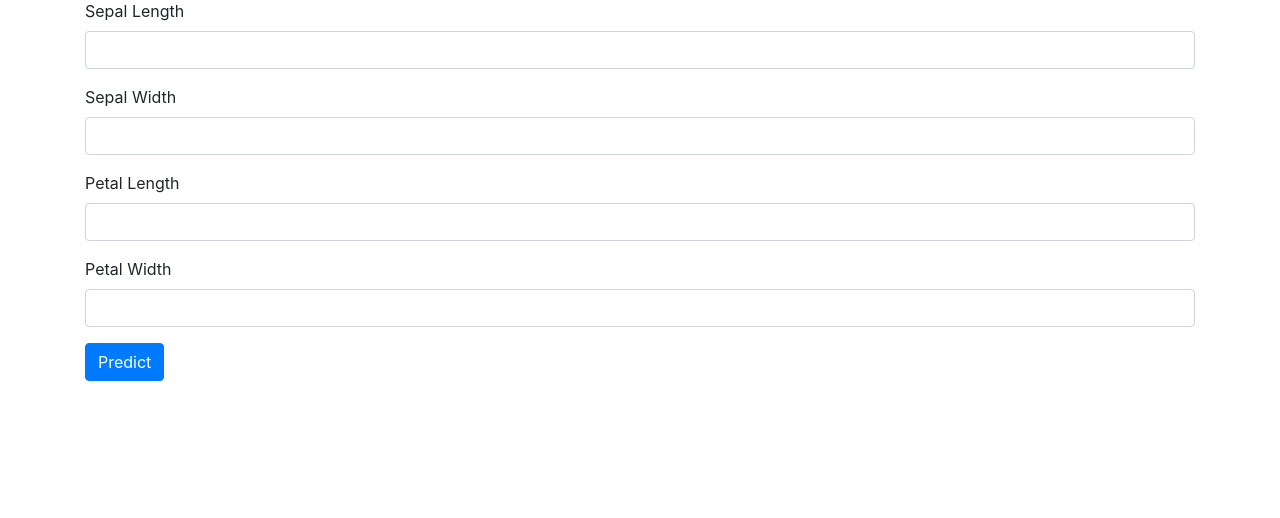
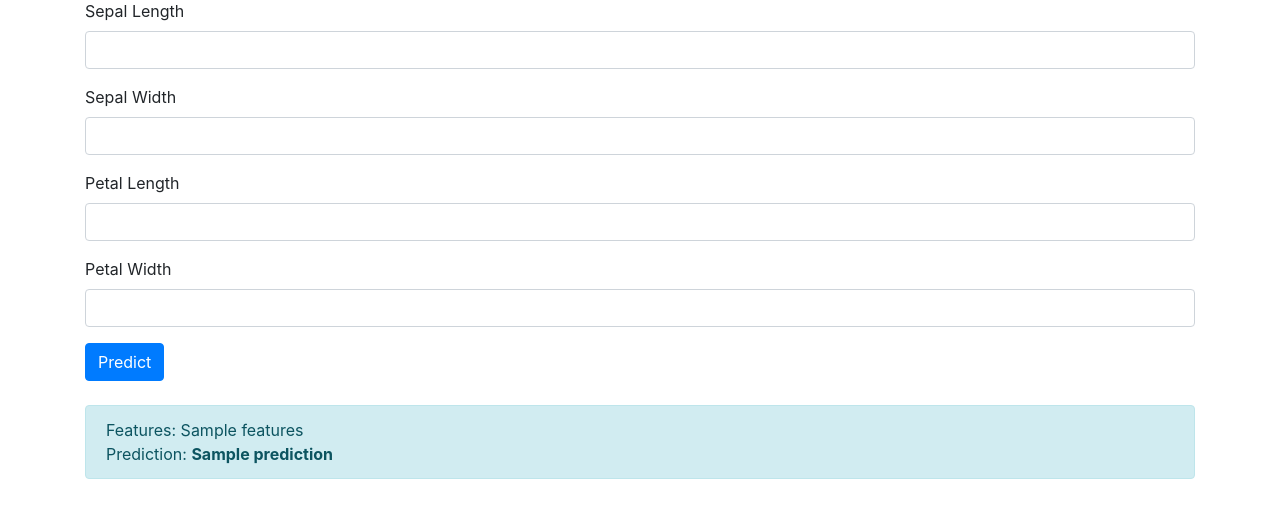
Before and after one commit to tech4alltraining/ml-deploy-0, a Flask app: template templates/iris.html in a window 1280 px wide. Shown: the part 121-639 px from the top of the page. Run offline with Flask 3, Linux system fonts and the light colour scheme; the template is opened without the code that fills it: most values are stand-ins (such as "Sample title", 1, 10 or a date in 2020); parts of the project's set-up code (start-up, migrations or seed data) failed here and were passed over; some libraries are stand-ins or nearby versions.

Commit message:
iris part 2

```diff
--- a/app.py
+++ b/app.py
@@ -1,5 +1,7 @@
 # Import the Flask class from the flask module
-from flask import Flask, render_template
+from flask import Flask, request, render_template
+import numpy as np
+import pickle
 # Create an instance of the Flask class
 app = Flask(__name__)
 # Register a route
@@ -7,11 +9,27 @@ app = Flask(__name__)
 def home():
     return render_template('index.html')
 
-@app.route('/iris_flower', methods=['POST'])
+
+# Load the trained model
+with open('iris_model.pkl', 'rb') as file:
+    model = pickle.load(file)
+
+@app.route('/iris_flower', methods=['GET','POST'])
 def iris_flower():
-    data = request.get_json(force=True)
-    prediction = model.predict([np.array(data['features'])])
-    return jsonify({'prediction': int(prediction[0])})
+    # Define the label mapping
+    label_mapping = {0: 'setosa', 1: 'versicolor', 2: 'virginica'}
+    if request.method == 'GET':
+        return render_template('iris.html', prediction=None)
+    if request.method == 'POST':
+        sepal_length = float(request.form['sepalLength'])
+        sepal_width = float(request.form['sepalWidth'])
+        petal_length = float(request.form['petalLength'])
+        petal_width = float(request.form['petalWidth'])
+
+        features = np.array([[sepal_length, sepal_width, petal_length, petal_width]])
+        prediction_idx = model.predict(features)[0]
+        prediction = label_mapping[prediction_idx]
+    return render_template('iris.html', prediction=prediction, features = features[0])
 
 if __name__ == '__main__':
     app.run(host='0.0.0.0', debug=True)
--- a/templates/iris.html
+++ b/templates/iris.html
@@ -9,7 +9,7 @@
 <body>
     <div class="container">
         <h1 class="mt-5">Iris Flower Classifier</h1>
-        <form action="/predict" method="post" class="mt-4">
+        <form action="/iris_flower" method="post" class="mt-4">
             <div class="form-group">
                 <label for="sepalLength">Sepal Length</label>
                 <input type="number" step="any" class="form-control" id="sepalLength" name="sepalLength" required>
@@ -28,6 +28,13 @@
             </div>
             <button type="submit" class="btn btn-primary">Predict</button>
         </form>
+        {% if prediction is not none %}
+        <div class="alert alert-info mt-4">
+            Features:  {{ features }}
+            <br/>
+            Prediction: <b>{{ prediction }}<b>
+        </div>
+        {% endif %}
     </div>
 </body>
 </html>
```
Also changed, not shown: requirements.txt (added, +33 -0 lines), 1 other file.
